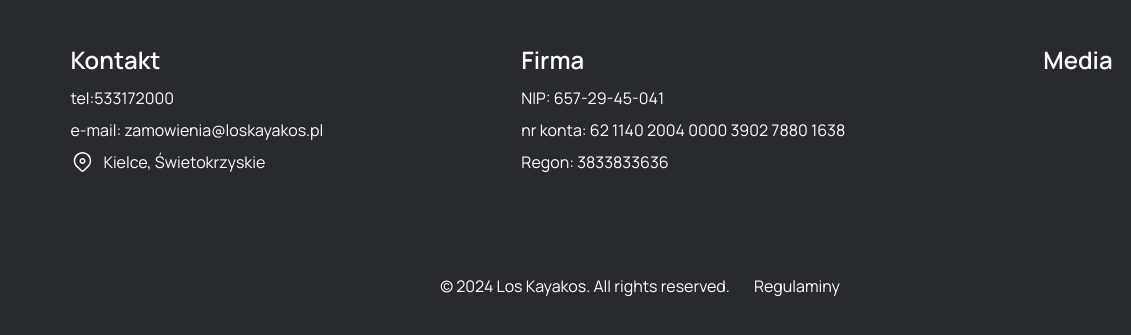
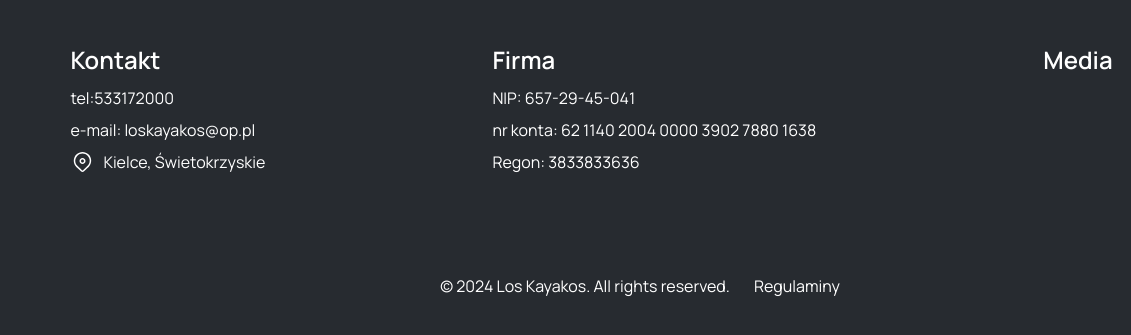
Before and after one commit to loskayakos/website, a Gatsby site: page / in a window 1280 px wide. Shown: the part 4107-4442 px from the top of the page, 0-1131 px from the left. Built offline with nearby package versions, Linux system fonts and the light colour scheme; Gatsby itself is replaced by a stand-in of ours; some packages are replaced by stand-ins of ours.

Commit message:
Update Dane kontaktowe “kontakt”

```diff
--- a/content/contact/kontakt.md
+++ b/content/contact/kontakt.md
@@ -2,6 +2,6 @@
 layout: contact
 title: Kontakt
 phone: "533172000"
-email: zamowienia@loskayakos.pl
+email: loskayakos@op.pl
 location: Kielce, Świetokrzyskie
 ---
```
